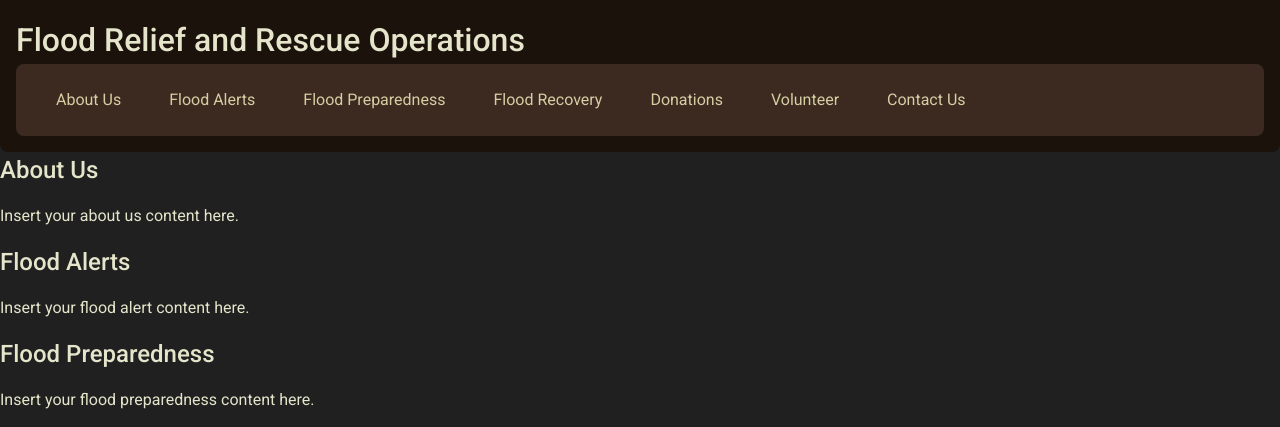
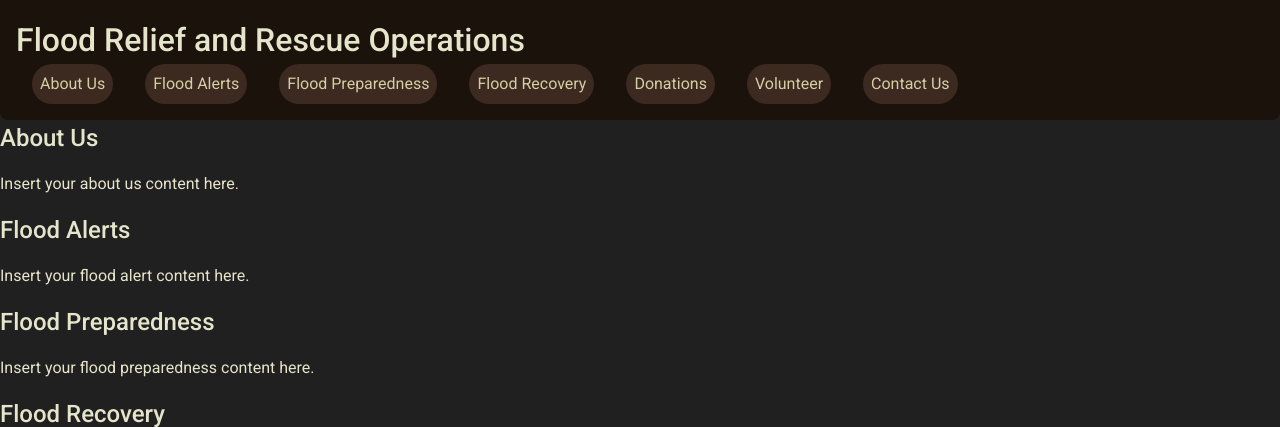
Before and after one commit to HarshitShukla-dev/Flood-website, a PHP site: page / in a window 1280 px wide. Shown: the top 427 px of the page. Run offline with PHP 8.4, Linux system fonts and the light colour scheme.

Commit message:
Thursday, April 6, 2023, 11:32 PM India Standard Time

```diff
--- a/styles.css
+++ b/styles.css
@@ -45,9 +45,6 @@ nav {
   display: flex;
   justify-content: space-between;
   align-items: center;
-  border-radius: 8px;
-  background-color: #3C2A21;
-  padding: 1rem;
 }
 
 nav ul {
@@ -67,8 +64,9 @@ nav a {
   padding: 0.5rem;
   color: #D5CEA3;
   text-decoration: none;
-  border-radius: 20px;
+  border-radius: 50px;
   transition: all 0.3s ease-in-out;
+  background-color: #3C2A21;
 }
 
 nav a:hover {
```
